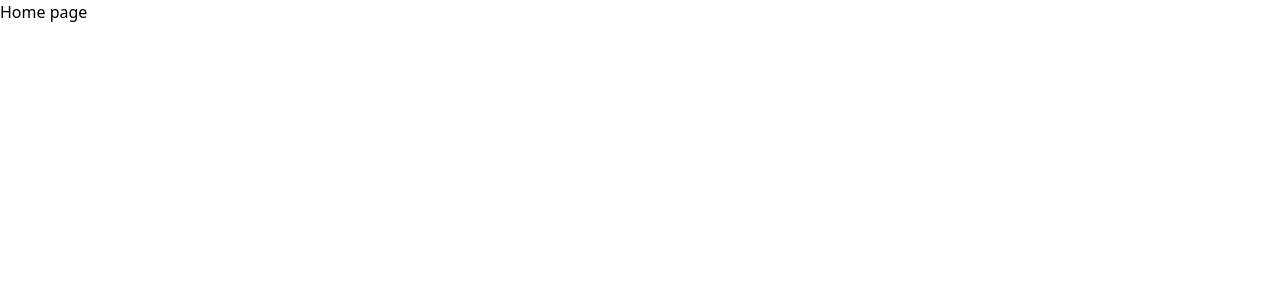
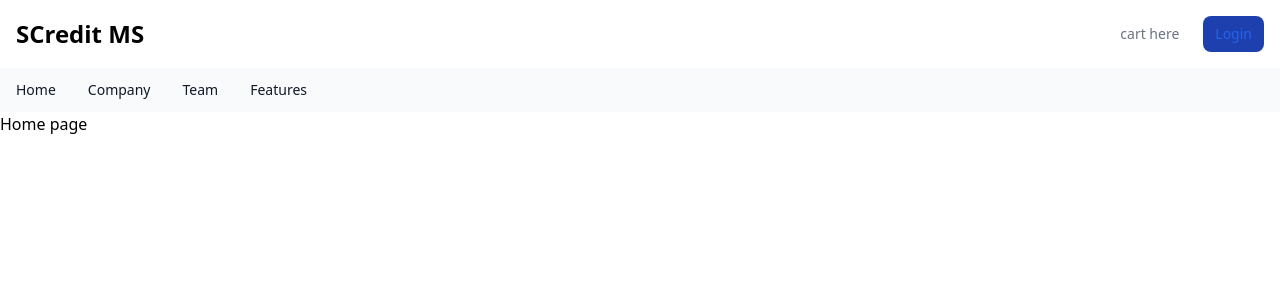
Before and after one commit to rowinsbie/digistore, a Vue app: page / in a window 1280 px wide. Shown: the top 300 px of the page. Built offline with nearby package versions, Linux system fonts and the light colour scheme.

Commit message:
created nav bar component

```diff
--- a/index.html
+++ b/index.html
@@ -4,7 +4,8 @@
     <meta charset="UTF-8" />
     <link rel="icon" type="image/svg+xml" href="/vite.svg" />
     <meta name="viewport" content="width=device-width, initial-scale=1.0" />
-    <title>Vite + Vue + TS</title>
+
+    <title>SCredit MS</title>
   </head>
   <body>
     <div id="app"></div>
--- a/src/App.vue
+++ b/src/App.vue
@@ -1,15 +1,21 @@
 <script  lang="ts">
 import { RouterView } from 'vue-router';
 import {defineComponent} from 'vue';
+
+// components
+import NavBar from './components/NavBar.vue';
+
 export default  defineComponent({
   components:{
-    RouterView
+    RouterView,
+    NavBar
   }
 })
 </script>
 
 <template>
   <div>
+    <NavBar />
     <RouterView></RouterView>
   </div>
 </template>
--- /dev/null
+++ b/src/components/NavBar.vue
@@ -0,0 +1,45 @@
+<template lang="">
+
+<nav class="bg-white border-gray-200 dark:bg-gray-900">
+    <div class="flex flex-wrap justify-between items-center mx-auto max-w-screen-xl p-4">
+        <a href="https://flowbite.com" class="flex items-center">
+            <span class="self-center text-2xl font-semibold whitespace-nowrap dark:text-white">SCredit MS</span>
+        </a>
+        <div class="flex items-center">
+            <a href="tel:5541251234" class="mr-6 text-sm  text-gray-500 dark:text-white hover:underline">cart here
+            </a>
+            <a href="#" class="text-sm  text-blue-600 dark:text-white bg-blue-800 py-2 px-3 rounded-lg ">Login</a>
+        </div>
+    </div>
+</nav>
+<nav class="bg-gray-50 dark:bg-gray-700">
+    <div class="max-w-screen-xl px-4 py-3 mx-auto">
+        <div class="flex items-center">
+            <ul class="flex flex-row font-medium mt-0 mr-6 space-x-8 text-sm">
+                <li>
+                    <a href="#" class="text-gray-900 dark:text-white hover:underline" aria-current="page">Home</a>
+                </li>
+                <li>
+                    <a href="#" class="text-gray-900 dark:text-white hover:underline">Company</a>
+                </li>
+                <li>
+                    <a href="#" class="text-gray-900 dark:text-white hover:underline">Team</a>
+                </li>
+                <li>
+                    <a href="#" class="text-gray-900 dark:text-white hover:underline">Features</a>
+                </li>
+            </ul>
+        </div>
+    </div>
+</nav>
+
+</template>
+<script lang="ts">
+import {defineComponent} from 'vue';
+export default defineComponent({
+
+})
+</script>
+<style lang="">
+
+</style>
```
